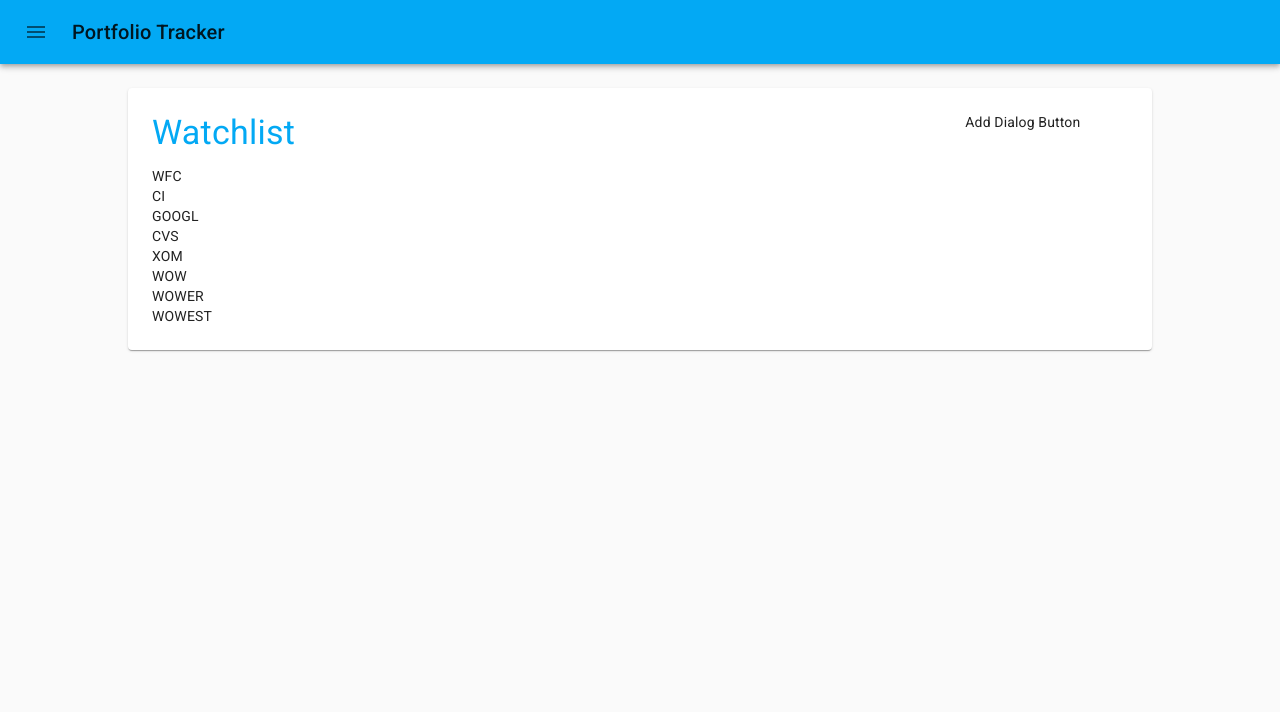
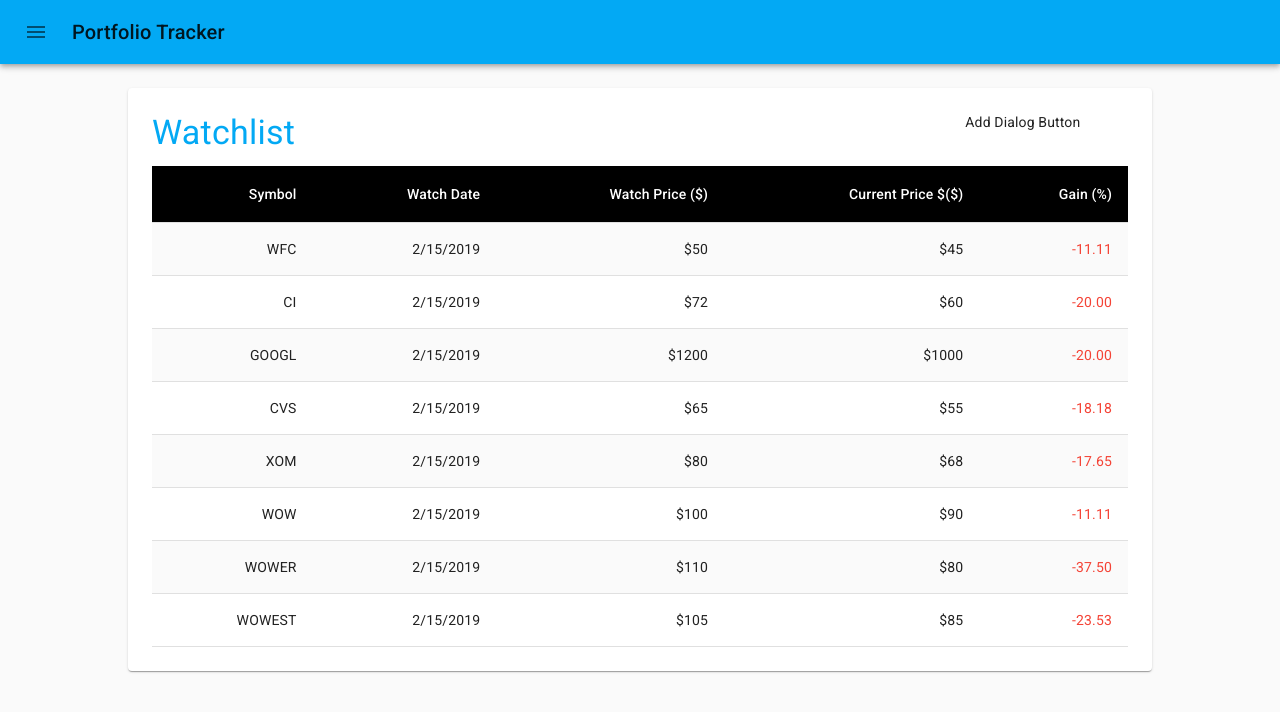
Before and after one commit to drod1000/portfolio-tracker-client, a React (Create React App) app: page /watchlist in a window 1280 px wide. Shown: the top 712 px of the page. Built offline with nearby package versions, Linux system fonts and the light colour scheme.

Commit message:
Adds watchlist table

```diff
--- /dev/null
+++ b/src/components/WatchlistTable/WatchlistTable.js
@@ -0,0 +1,54 @@
+import React from 'react';
+import Table from '@material-ui/core/Table';
+import TableBody from '@material-ui/core/TableBody';
+import TableHead from '@material-ui/core/TableHead';
+
+import { StyledTableRow, StyledTableCell } from '../styled/Table/Table';
+
+const generateRows = (watchlist) => {
+  const rows = watchlist.map(p => {
+    return {
+      symbol: p.symbol,
+      watchDate: new Intl.DateTimeFormat('en-US').format(p.watchDate).toString(),
+      watchPrice: p.watchPrice,
+      currentPrice: p.currentPrice,
+      percentageGain: ((p.currentPrice - p.watchPrice) / p.currentPrice * 100)
+    }
+  })
+
+  return rows;
+}
+
+const WatchlistTable = (props) => {
+  const rows = generateRows(props.watchlist);
+
+  return (
+    <Table>
+      <TableHead>
+        <StyledTableRow>
+        <StyledTableCell align="right">Symbol</StyledTableCell>
+        <StyledTableCell align="right">Watch Date</StyledTableCell>
+        <StyledTableCell align="right">Watch Price ($)</StyledTableCell>
+        <StyledTableCell align="right">Current Price $($)</StyledTableCell>
+        <StyledTableCell align="right">Gain (%)</StyledTableCell>
+        </StyledTableRow>
+      </TableHead>
+      <TableBody>
+        {rows.map(i => (
+          <StyledTableRow key={i.symbol}>
+            <StyledTableCell align="right">{i.symbol}</StyledTableCell>
+            <StyledTableCell align="right">{i.watchDate}</StyledTableCell>
+            <StyledTableCell align="right">${i.watchPrice}</StyledTableCell>
+            <StyledTableCell align="right">${i.currentPrice}</StyledTableCell>
+            <StyledTableCell
+              className={i.percentageGain >= 0 ? 'positive' : 'negative'}
+              align="right">{i.percentageGain.toFixed(2)}
+            </StyledTableCell>
+          </StyledTableRow>
+        ))}
+      </TableBody>
+    </Table>
+  )
+}
+
+export default WatchlistTable;
--- a/src/components/containers/Watchlist/Watchlist.js
+++ b/src/components/containers/Watchlist/Watchlist.js
@@ -6,6 +6,7 @@ import Paper from '@material-ui/core/Paper';
 import Typography from '@material-ui/core/Typography';
 import { withStyles } from '@material-ui/styles';
 
+import WatchlistTable from '../../WatchlistTable/WatchlistTable';
 import * as actionCreators from '../../../store/actions/index';
 
 const styles = {
@@ -28,7 +29,7 @@ class Watchlist extends Component {
     let watchlist = null;
 
     if (!this.props.isLoading) {
-      watchlist = this.props.watchlist.map(i => (<div key={i.symbol}>{i.symbol}</div>))
+      watchlist = <WatchlistTable watchlist={this.props.watchlist}></WatchlistTable>
     }
 
     return (
```
